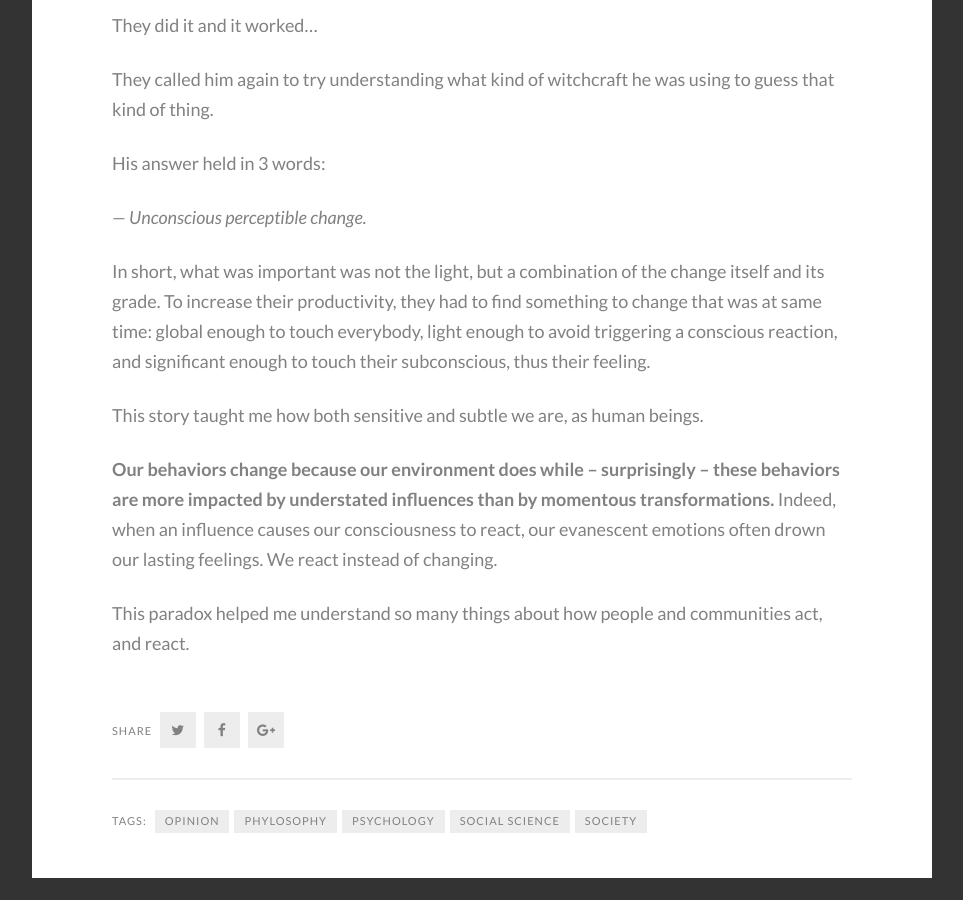
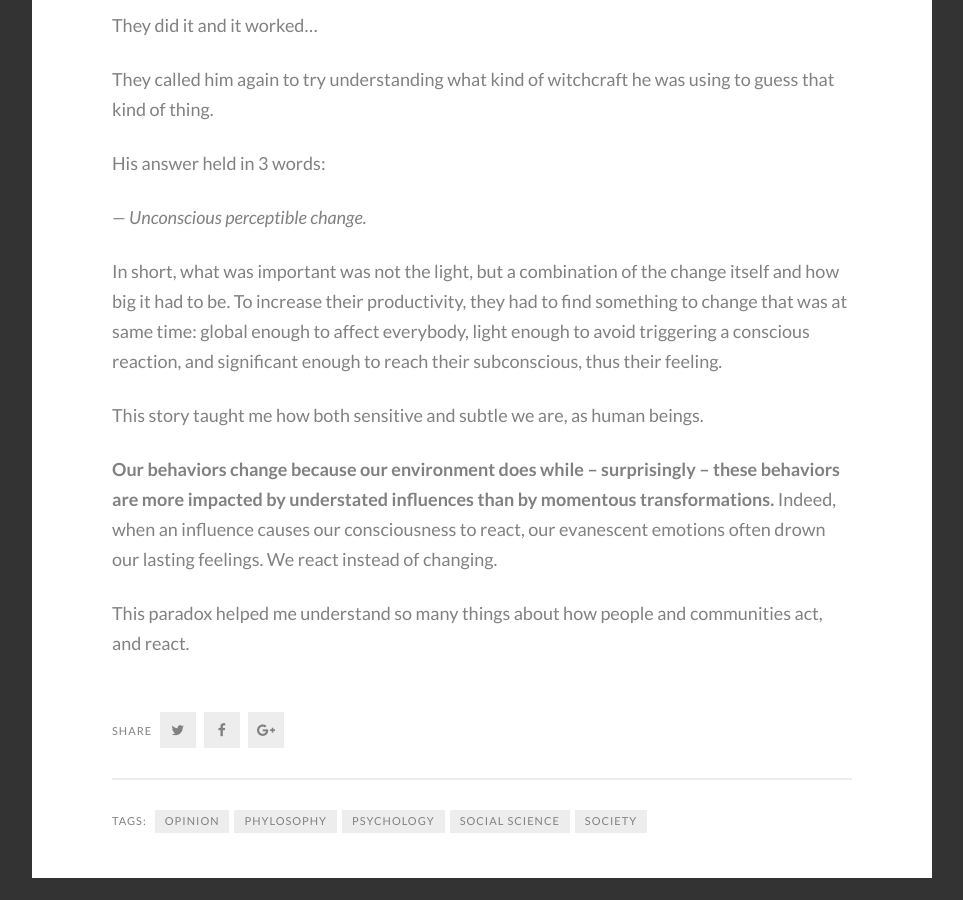
Before and after one commit to ivangabriele/blog, a Jekyll site: the page built from _posts/2018-01-26-the-story-of-a-factory-light.md, in a window 1280 px wide and 900 px high, scrolled down 2981 px. Shown: the whole window, without its empty margins (8-971 px from the left). Built offline with Jekyll 4.4.1, drawn with Linux system fonts in a browser that asks for light colours; some web fonts are replaced; comment, search, counter and statistics services are not loaded.

Commit message:
posts: update

```diff
--- a/_posts/2018-01-26-the-story-of-a-factory-light.md
+++ b/_posts/2018-01-26-the-story-of-a-factory-light.md
@@ -61,7 +61,7 @@ His answer held in 3 words:
 
 *— Unconscious perceptible change.*
 
-In short, what was important was not the light, but a combination of the change itself and its grade. To increase their productivity, they had to find something to change that was at same time: global enough to touch everybody, light enough to avoid triggering a conscious reaction, and significant enough to touch their subconscious, thus their feeling.
+In short, what was important was not the light, but a combination of the change itself and how big it had to be. To increase their productivity, they had to find something to change that was at same time: global enough to affect everybody, light enough to avoid triggering a conscious reaction, and significant enough to reach their subconscious, thus their feeling.
 
 This story taught me how both sensitive and subtle we are, as human beings.
 
```
